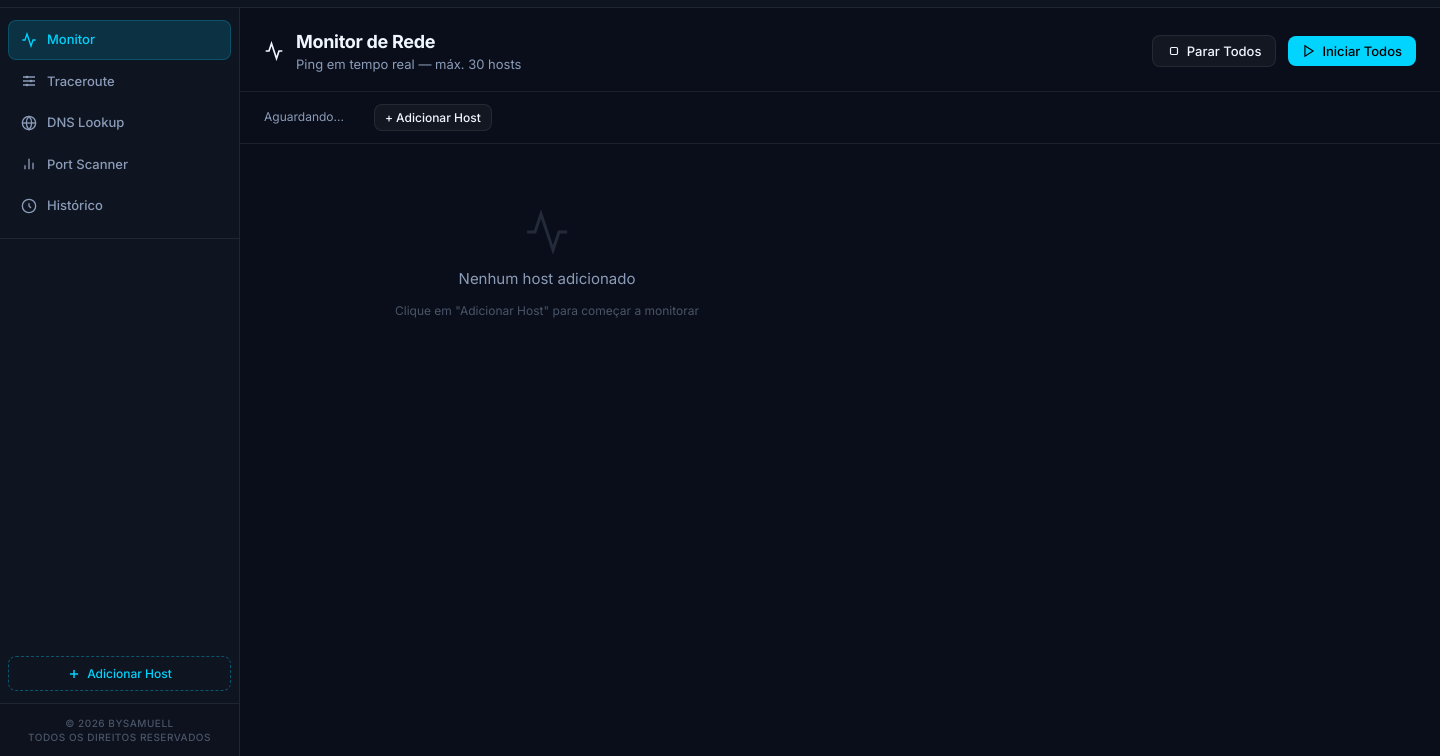
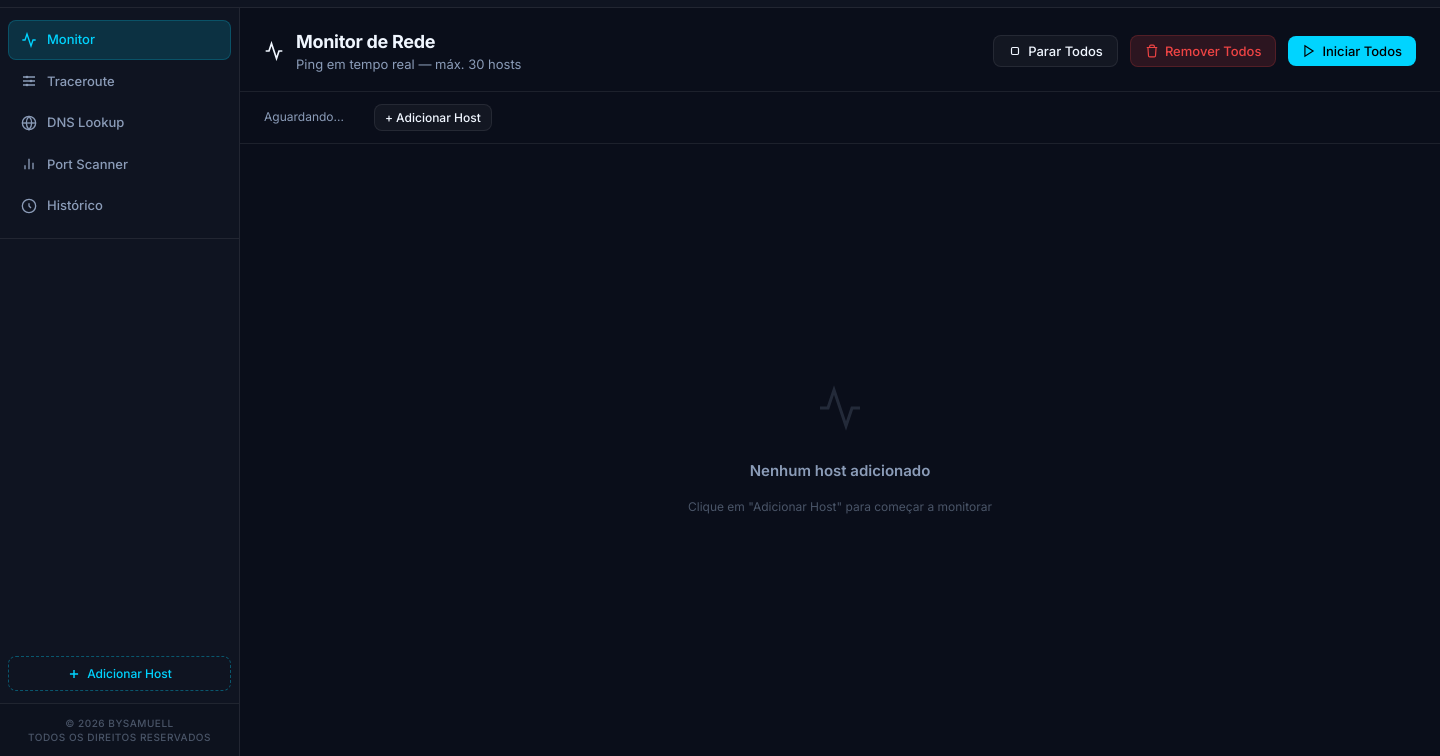
Before and after one commit to bysamuell/Ping-ay, an Electron app: page renderer/index.html in a window 1440 px wide. Shown: the part 44-800 px from the top of the page. Drawn offline with nearby package versions, Linux system fonts and the light colour scheme; no server answers.

Commit message:
feat: center empty state and add global remove button

```diff
--- a/renderer/css/style.css
+++ b/renderer/css/style.css
@@ -392,6 +392,41 @@ html, body {
   grid-template-columns: repeat(auto-fill, minmax(400px, 1fr));
   gap: 20px;
   align-content: start;
+}
+
+/* Center empty state in the grid area */
+#ping-grid:has(.empty-state:not([style*="display: none"])) {
+  display: flex !important;
+  align-items: center;
+  justify-content: center;
+}
+
+.empty-state {
+  display: flex;
+  flex-direction: column;
+  align-items: center;
+  justify-content: center;
+  text-align: center;
+  color: var(--text-3);
+  animation: fadeIn 0.5s ease;
+}
+
+.empty-state svg {
+  width: 64px;
+  height: 64px;
+  margin-bottom: 16px;
+  opacity: 0.2;
+}
+
+.empty-state p {
+  font-size: 16px;
+  font-weight: 600;
+  color: var(--text-2);
+  margin-bottom: 4px;
+}
+
+.empty-state small {
+  font-size: 13px;
 }
 
 /* Premium Exclusive Card */
--- a/renderer/index.html
+++ b/renderer/index.html
@@ -143,6 +143,13 @@
               <rect x="6" y="6" width="12" height="12" rx="2" />
             </svg>
             Parar Todos
+          </button>
+          <button class="btn btn-danger" id="btn-remove-all">
+            <svg fill="none" stroke="currentColor" stroke-width="2" viewBox="0 0 24 24">
+              <path d="M3 6h18M19 6l-1 14a2 2 0 0 1-2 2H8a2 2 0 0 1-2-2L5 6" />
+              <path d="M8 6V4a2 2 0 0 1 2-2h4a2 2 0 0 1 2 2v2" />
+            </svg>
+            Remover Todos
           </button>
           <button class="btn btn-primary" id="btn-start-all">
             <svg fill="none" stroke="currentColor" stroke-width="2" viewBox="0 0 24 24">
--- a/renderer/js/ping.js
+++ b/renderer/js/ping.js
@@ -313,6 +313,26 @@ document.getElementById('btn-stop-all').addEventListener('click', () => {
   showToast('Monitoramento global pausado', 'info');
 });
 
+document.getElementById('btn-remove-all').addEventListener('click', () => {
+  if (!confirm('DESEJA REMOVER TODOS OS HOSTS? Esta ação não pode ser desfeita.')) return;
+
+  window.api.pingStopAll();
+
+  // Clear all hosts from all groups
+  AppState.data.groups.forEach(group => {
+    group.hosts = [];
+  });
+
+  // Clear tracking state
+  for (const id in PingState) delete PingState[id];
+
+  persistData();
+  renderSidebar();
+  renderPingGrid();
+  updateStatusBar();
+  showToast('Todos os hosts foram removidos', 'info');
+});
+
 // ── System Beep ───────────────────────────────────────────────────────────
 function playOfflineBeep() {
   try {
```
